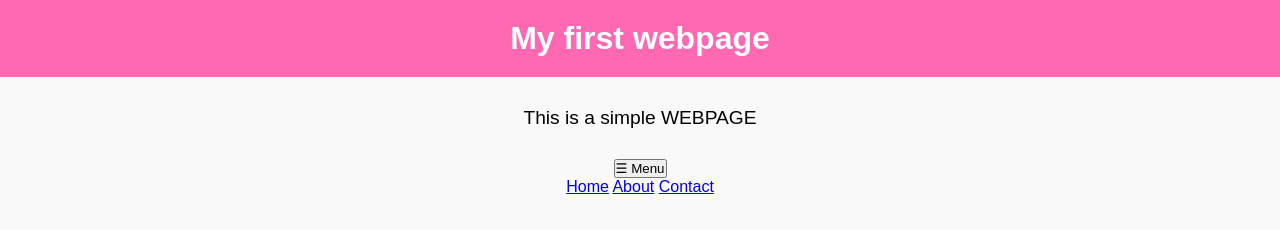
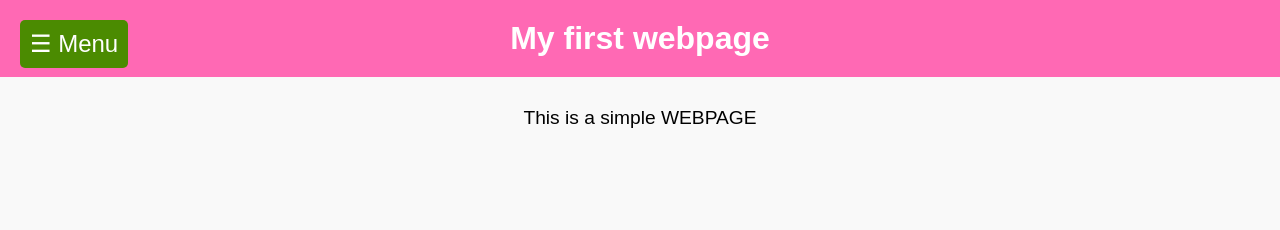
Before and after one commit to vaishnavi-dev09/Portfolio, a plain HTML site: page index.html in a window 1280 px wide. Drawn offline with Linux system fonts and the light colour scheme.

Commit message:
Add files via upload

```diff
--- a/style.css
+++ b/style.css
@@ -59,7 +59,7 @@
   .button {
     padding: 15px 30px;
     font-size: 1.2em;
-    background-color: #28a745;
+    background-color: #13d9e7;
     color: white;
     border: none;
     border-radius: 5px;
@@ -68,33 +68,52 @@
   .button:hover {
     background-color: #218838;
   }
-  /* Features Section */
-  .features {
-    margin-top: 40px;
+
+  .curtain-menu {
+      position: fixed;
+      top: 0;
+      left: 0;
+      width: 100%;
+      height: 0;
+      background-color: #1de7ee;
+      overflow: hidden;
+      transition: 0.5s;
   }
 
-  .features h3 {
-    font-size: 2em;
-    margin-bottom: 15px;
+  .curtain-menu a {
+      display: block;
+      color: white;
+      text-align: center;
+      padding: 15px;
+      text-decoration: none;
+      font-size: 18px;
   }
 
-  .features ul {
-    list-style: none;
+  .curtain-menu a:hover {
+      background-color: #1ef017;
   }
 
-
-  .features ul li {
-    font-size: 1.1em;
-    margin: 10px 0;
+  .menu-button {
+      font-size: 24px;
+      cursor: pointer;
+      position:fixed;
+      top: 20px;
+      left: 20px;
+      z-index: 1;
+      color: white;
+      background-color: #4b8b01;
+      border: none;
+      padding: 10px;
+      border-radius: 5px;
   }
 
-  /* Footer Section */
-  .footer {
-    background-color: #333;
-    color: white;
-    text-align: center;
-    padding: 10px 0;
-    position: fixed;
-    width: 100%;
-    bottom: 0;
+  .menu-button:hover {
+      background-color: #2a93d5;
   }
+  .menu-open {
+      height: 30vh;
+  }
+
+  h1 {
+      text-align: center;
+  }
```
